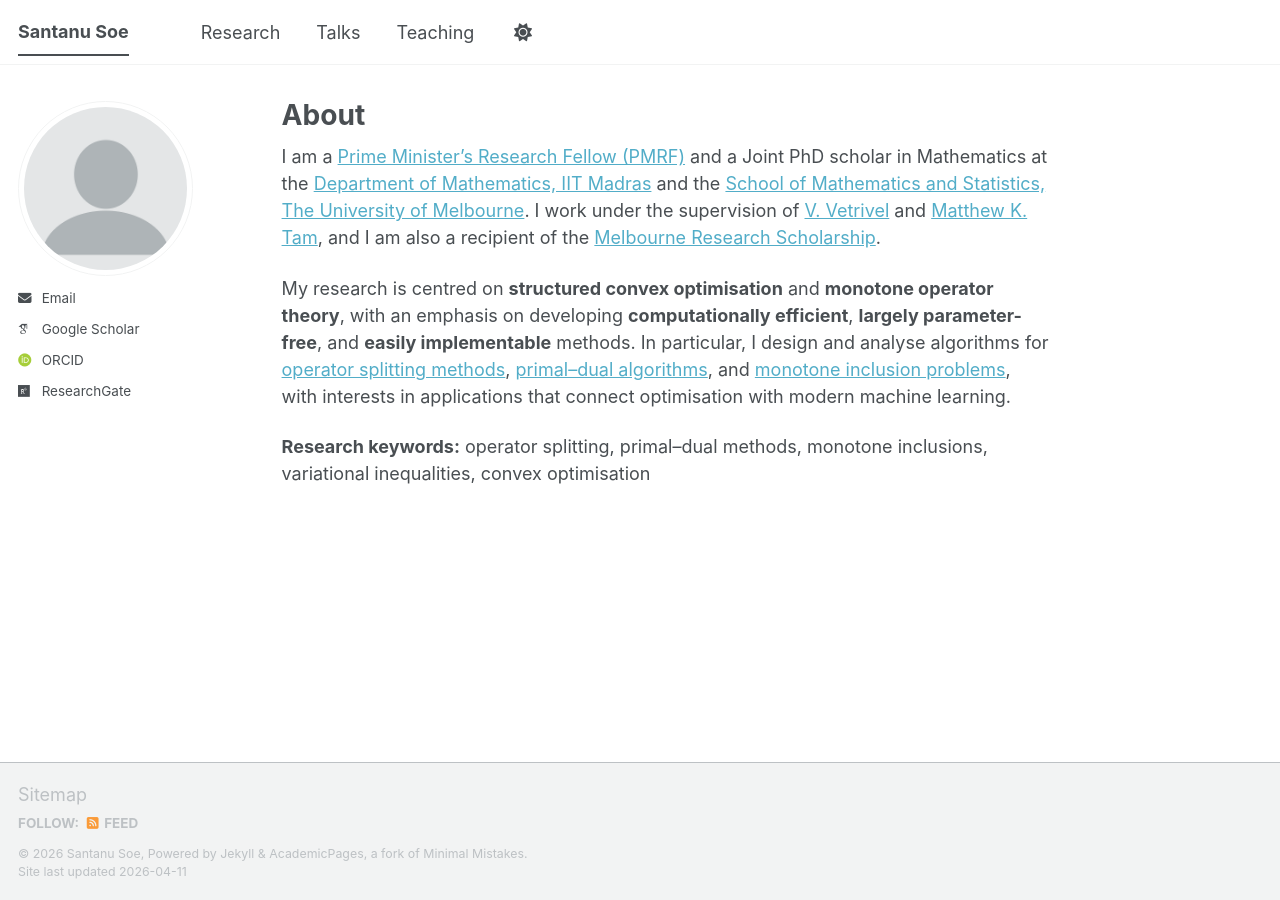
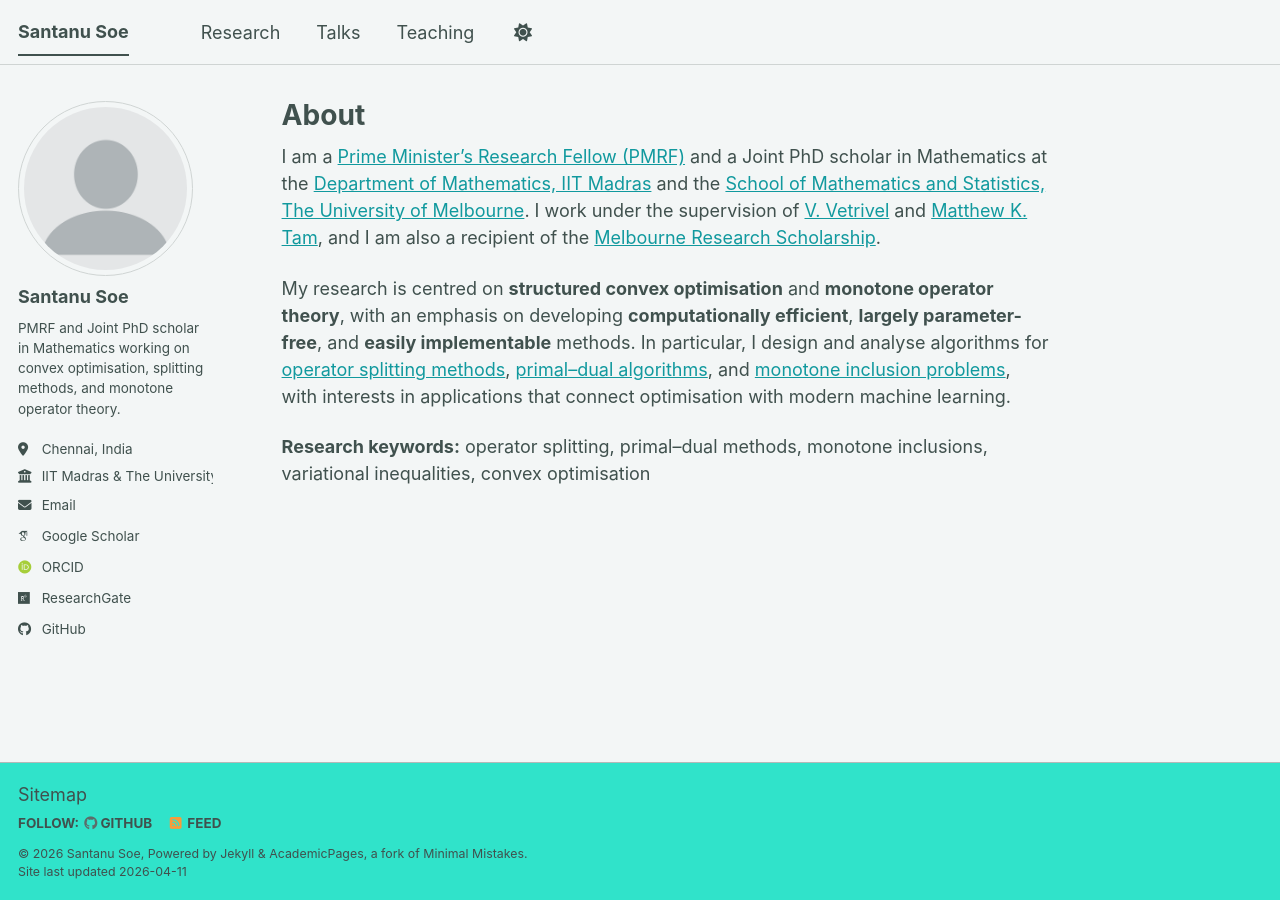
Before and after one commit to santanusoe/santanusoe.github.io, a Jekyll site: the page built from _pages/about.md, in a window 1280 px wide. Built offline with Jekyll 4.4.1, drawn with Linux system fonts in a browser that asks for light colours; some web fonts are replaced; a script bundle is joined from its source files by our own code; library files that are not in the unit come from our copies; some of the changed lines change nothing that is shown.

Commit message:
Update _config.yml

```diff
--- a/_config.yml
+++ b/_config.yml
@@ -1,59 +1,43 @@
-# Welcome to Jekyll!
-#
-# This config file is meant for settings that affect your entire site, values
-# which you are expected to set up once and rarely need to edit after that.
-# For technical reasons, this file is *NOT* reloaded automatically when you use
-# `jekyll serve -l -H localhost`. If you change this file, please restart the
-# server process.
-
-# Basic Site Settings
 locale                   : "en-US"
-site_theme               : "default" # The available themes options are "default", "air", "sunrise", "mint", "dirt" and "contrast"
+site_theme               : "mint"
 title                    : "Santanu Soe"
 title_separator          : "-"
 name                     : &name "Santanu Soe"
-description              :
-url                      : "https://santanusoe.github.io"  # https://[your GitHub username].github.io
-baseurl                  : "" # the subpath of your site, e.g. "/blog"
+description              : "Personal academic website of Santanu Soe, PMRF and Joint PhD scholar in Mathematics at IIT Madras and The University of Melbourne."
+url                      : "https://santanusoe.github.io"
+baseurl                  : ""
 repository               : "santanusoe/santanusoe.github.io"
 
-# Site Author - The following control what appear as part of the author content on the side bar.
-#               If a field is blank the icon and link will not appear, otherwise it will be shown.
-#               Additional customization can be done by editing /_includes/author-profile.html
 author:
-  # Biographic information
-  avatar           : "profile.png"   # put this in /images/
-  name             :
+  avatar           : "profile.png"
+  name             : "Santanu Soe"
   pronouns         :
-  bio              :
-  location         :
-  employer         :
+  bio              : "PMRF and Joint PhD scholar in Mathematics working on convex optimisation, splitting methods, and monotone operator theory."
+  location         : "Chennai, India"
+  employer         : "IIT Madras & The University of Melbourne"
   uri              :
-  email            : "santanu.soe@student.unimleb.edu.au"
+  email            : "santanu.soe@student.unimelb.edu.au"
 
-  # Academic websites
   academia         :
   arxiv            :
-  googlescholar    :  "https://scholar.google.com/citations?user=1xQZCtQAAAAJ&hl=en"
+  googlescholar    : "https://scholar.google.com/citations?user=1xQZCtQAAAAJ&hl=en"
   inspire-hep      :
   impactstory      :
-  orcid            :   "https://orcid.org/0009-0005-1392-0003"
+  orcid            : "https://orcid.org/0009-0005-1392-0003"
   semantic         :
   ssrn             :
   pubmed           :
-  researchgate     :  "https://www.researchgate.net/profile/Santanu-Soe"
+  researchgate     : "https://www.researchgate.net/profile/Santanu-Soe"
   scopus           :
   zotero           :
 
-  # Repositories and software development
   bitbucket        :
   codepen          :
   dribbble         :
-  github           :
+  github           : "santanusoe"
   kaggle           :
   stackoverflow    :
 
-  # Social media
   artstation       :
   bluesky          :
   facebook         :
```
